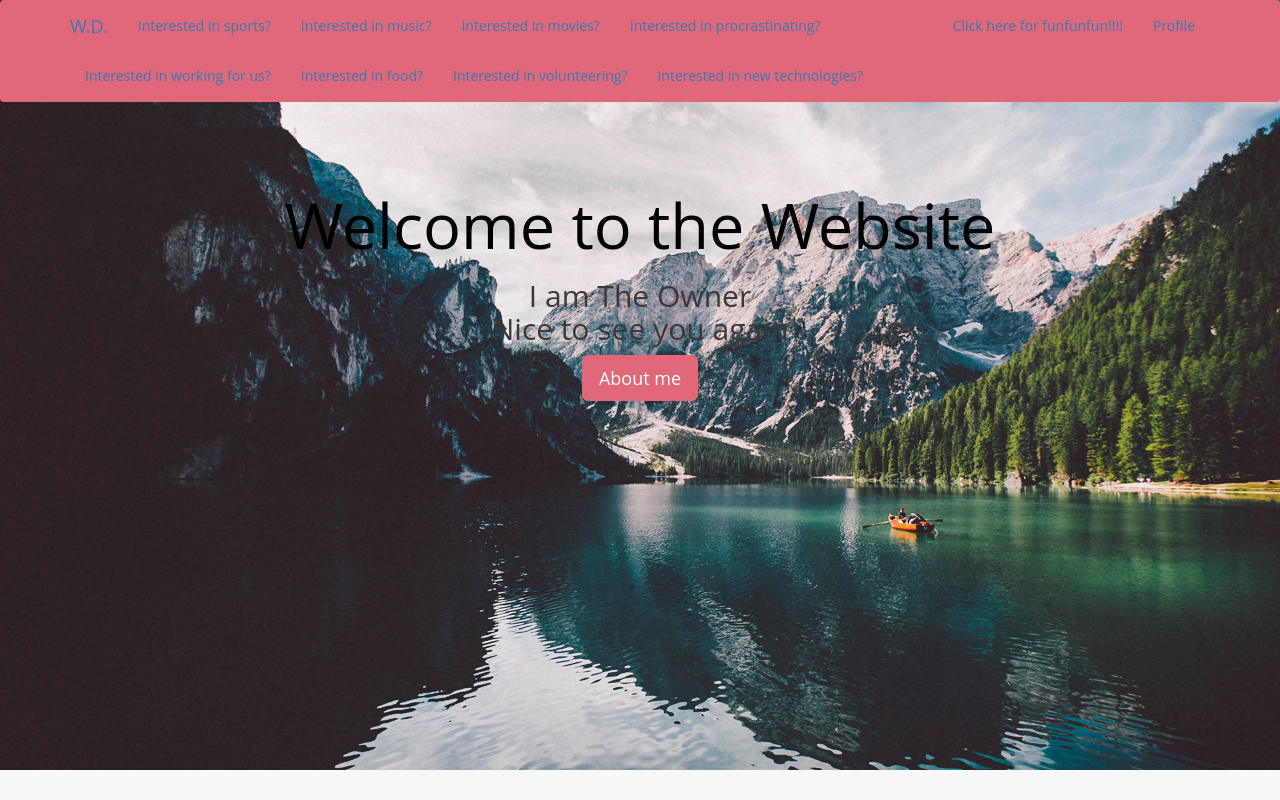
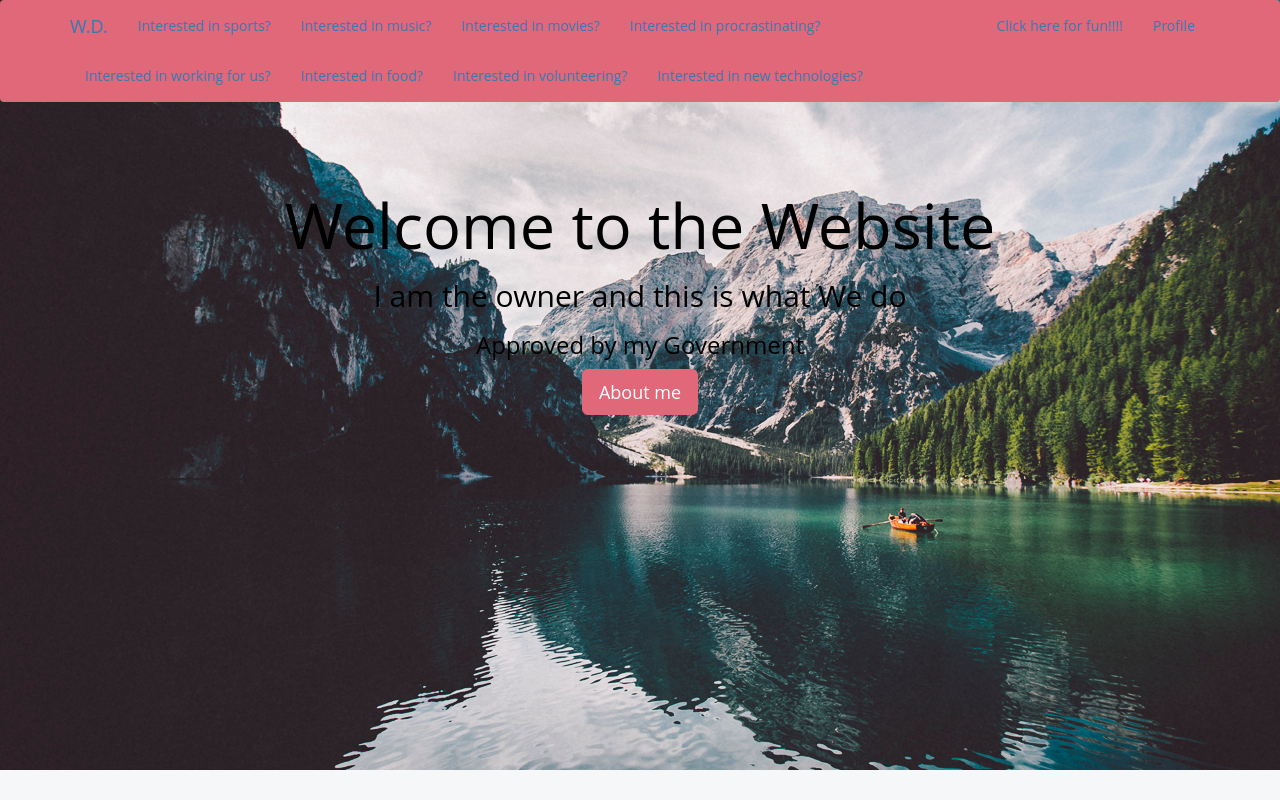
Before and after one commit to willoup/willoup.github.io, a plain HTML site: page index.html in a window 1280 px wide. Drawn offline with nearby package versions, Linux system fonts and the light colour scheme.

Commit message:
Add files via upload

```diff
--- a/css/menu.css
+++ b/css/menu.css
@@ -57,7 +57,3 @@ strong {
   color: black;
   background-color: rgba(236, 238, 239, 0);
 }
-
-.display-1 {
-  color: rgb(62, 55, 55);
-}
--- a/index.html
+++ b/index.html
@@ -5,8 +5,8 @@
     <link href="https://v4-alpha.getbootstrap.com/dist/css/bootstrap.min.css" rel="stylesheet">
     <link rel="stylesheet" href="https://maxcdn.bootstrapcdn.com/font-awesome/4.4.0/css/font-awesome.min.css">
     <link rel="stylesheet" type="text/css" href="css/menu.css">
+    <head class="description">
   </head>
-
   <body class="description">
     <nav class="navbar navbar-dark bg-primary">
       <div class="container">
@@ -18,7 +18,7 @@
          <a class="navbar-brand">W.D.</a>
         <ul class="nav navbar-nav pull-right">
           <li class="nav-item active">
-            <a class="nav-link" href="funfunfun.html">Click here for funfunfun!!!!</a>
+            <a class="nav-link" href="funfunfun.html">Click here for fun!!!!</a>
           </li>
         </ul>
         <ul class="nav navbar-nav left">
@@ -63,11 +63,11 @@
       <div class="container">
         <div class="row">
           <div class="col-md-8 col-md-offset-2">
-            <h1 class="display-1">Welcome to the Website</h1>
-            <h2 class="display-1">
-              I am The Owner<br>
-              Nice to see you again
+            <h1 class="display-3">Welcome to the Website</h1>
+            <h2 class="display-1">I am the owner and this is what We do
+             <br>
             </h2>
+            <h3 class="display-1">Approved by my Government</h3>
             <p class="lead">
               <a class="btn btn-primary btn-lg" href="profile2.html">About me</a>
             </p>
```
Also changed, not shown: profile2.html (+1 -1 lines).
